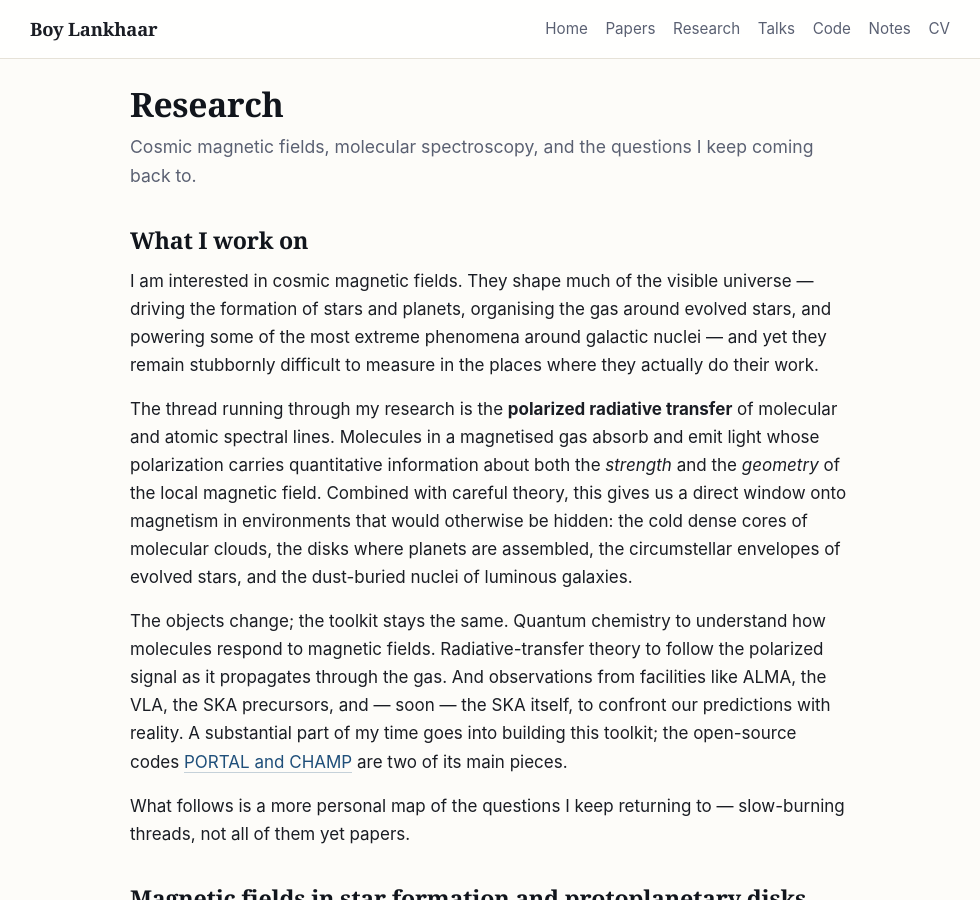
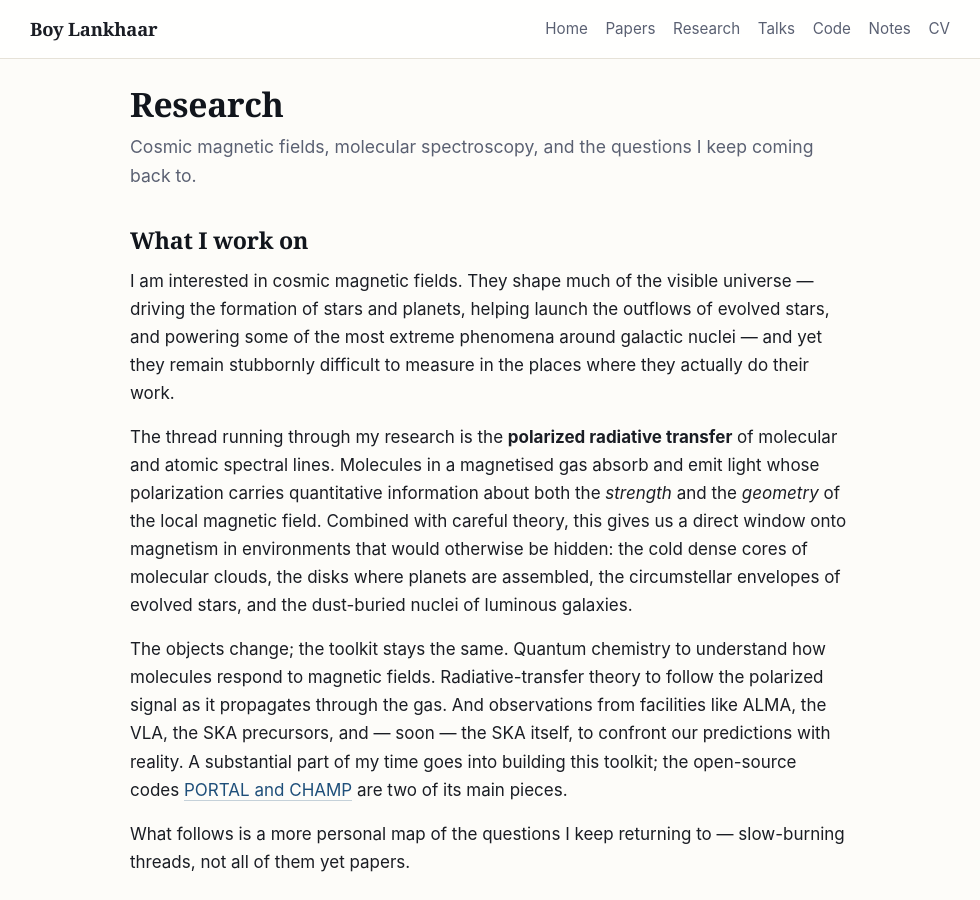
Before and after one commit to blankhaar/blankhaar.github.io, a Jekyll site: the page built from research.md, in a window 1280 px wide and 900 px high. Shown: the whole window, without its empty margins (150-1130 px from the left). Built offline with Jekyll 4.4.1, drawn with Linux system fonts in a browser that asks for light colours.

Commit message:
Refine evolved-star phrasing on Research page

```diff
--- a/research.md
+++ b/research.md
@@ -7,7 +7,7 @@ permalink: /research/
 
 ## What I work on
 
-I am interested in cosmic magnetic fields. They shape much of the visible universe — driving the formation of stars and planets, organising the gas around evolved stars, and powering some of the most extreme phenomena around galactic nuclei — and yet they remain stubbornly difficult to measure in the places where they actually do their work.
+I am interested in cosmic magnetic fields. They shape much of the visible universe — driving the formation of stars and planets, helping launch the outflows of evolved stars, and powering some of the most extreme phenomena around galactic nuclei — and yet they remain stubbornly difficult to measure in the places where they actually do their work.
 
 The thread running through my research is the **polarized radiative transfer** of molecular and atomic spectral lines. Molecules in a magnetised gas absorb and emit light whose polarization carries quantitative information about both the *strength* and the *geometry* of the local magnetic field. Combined with careful theory, this gives us a direct window onto magnetism in environments that would otherwise be hidden: the cold dense cores of molecular clouds, the disks where planets are assembled, the circumstellar envelopes of evolved stars, and the dust-buried nuclei of luminous galaxies.
 
```
